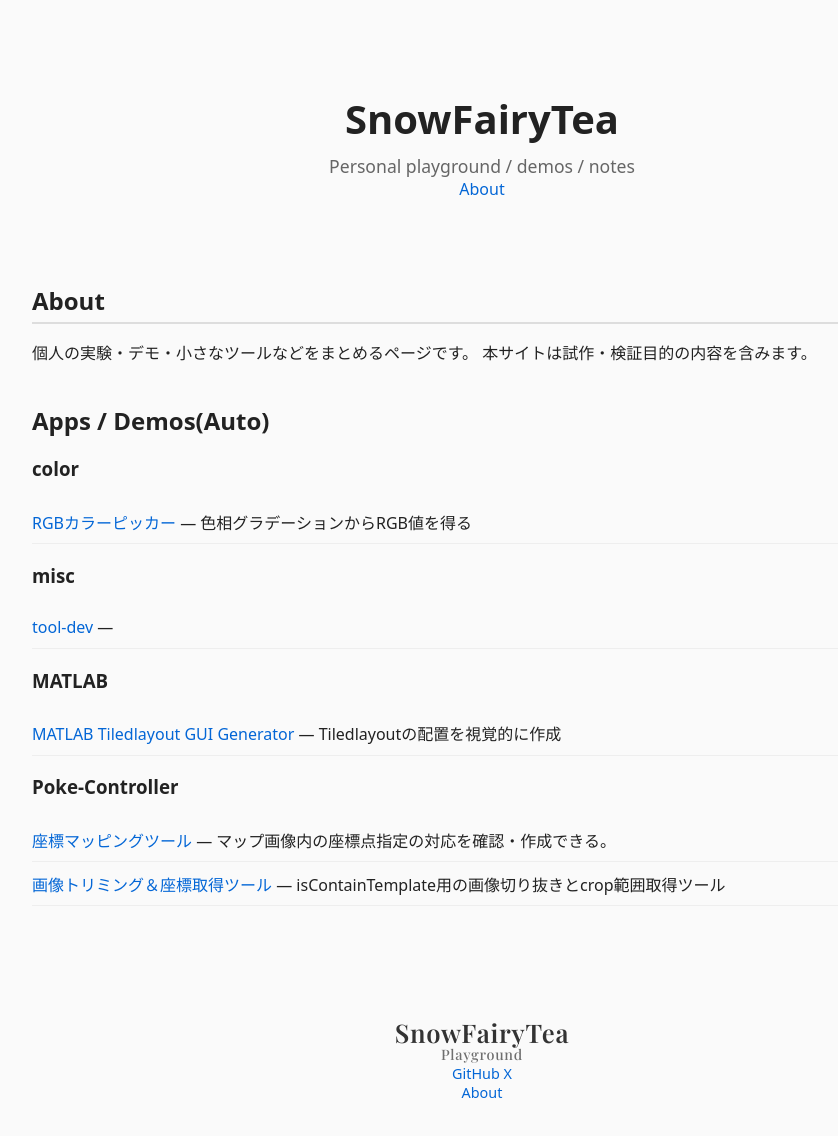
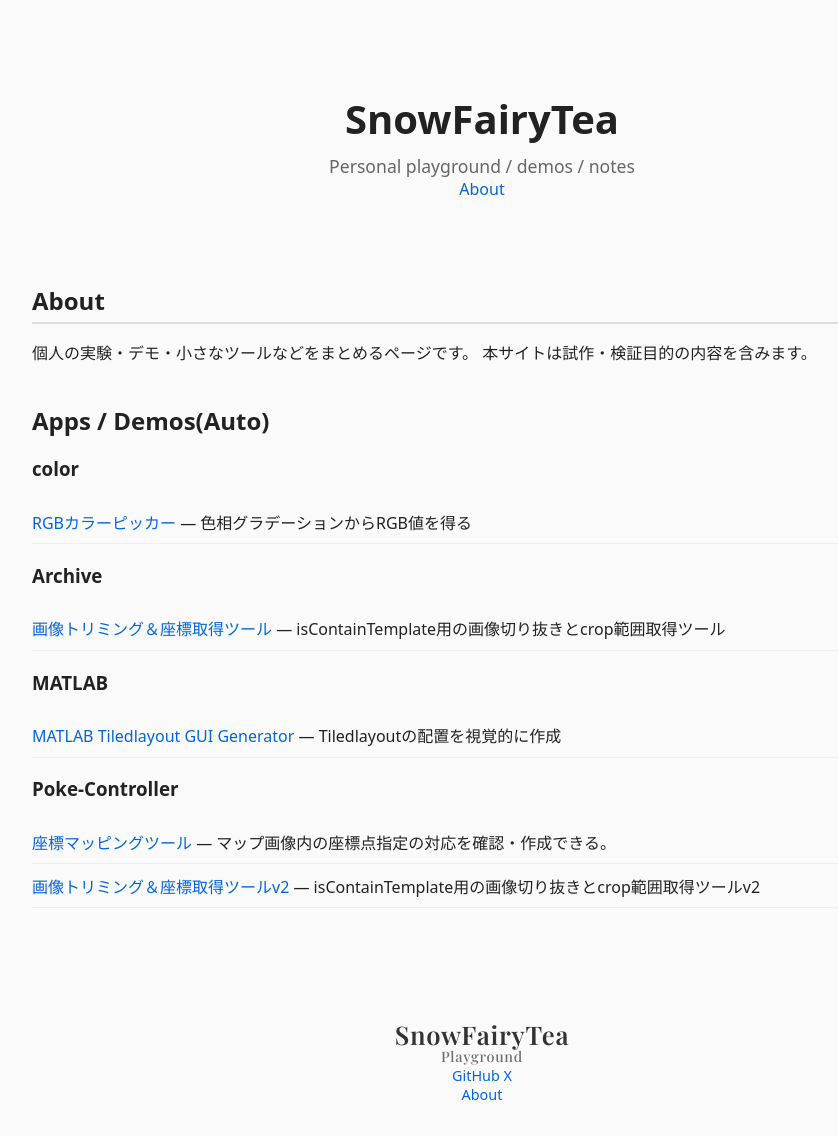
Before and after one commit to SnowFairyTea/playground, a Jekyll site: the page built from index.html, in a window 1280 px wide. Shown: the whole page, without its empty margins (158-996 px from the left). Built offline with Jekyll 4.4.1, drawn with Linux system fonts in a browser that asks for light colours.

Commit message:
Auto-update app list

```diff
--- a/index.html
+++ b/index.html
@@ -21,9 +21,9 @@ layout: home
   <ul class="apps-list">
     <li><a href="./apps/rgb_color_picker/">RGBカラーピッカー</a> — 色相グラデーションからRGB値を得る</li>
   </ul>
-  <h3>misc</h3>
+  <h3>Archive</h3>
   <ul class="apps-list">
-    <li><a href="./apps/tool-dev/">tool-dev</a> — </li>
+    <li><a href="./apps/image_cropper_tool/">画像トリミング＆座標取得ツール</a> — isContainTemplate用の画像切り抜きとcrop範囲取得ツール</li>
   </ul>
   <h3>MATLAB</h3>
   <ul class="apps-list">
@@ -32,7 +32,7 @@ layout: home
   <h3>Poke-Controller</h3>
   <ul class="apps-list">
     <li><a href="./apps/coordinate_mapping_app/">座標マッピングツール</a> — マップ画像内の座標点指定の対応を確認・作成できる。</li>
-    <li><a href="./apps/image_cropper_tool/">画像トリミング＆座標取得ツール</a> — isContainTemplate用の画像切り抜きとcrop範囲取得ツール</li>
+    <li><a href="./apps/image_cropper_tool_v2/">画像トリミング＆座標取得ツールv2</a> — isContainTemplate用の画像切り抜きとcrop範囲取得ツールv2</li>
   </ul>
   <!-- AUTO-GENERATED:END -->
 
```
